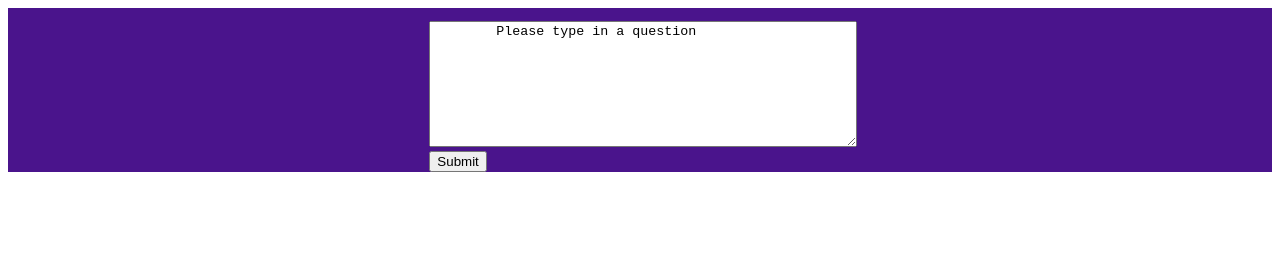
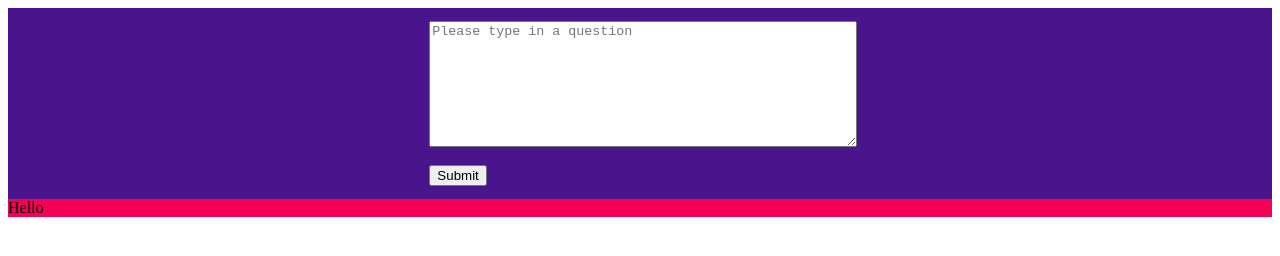
Before and after one commit to Arcazer/StrangerKnowsBest, a plain HTML site: page index.html in a window 1280 px wide. Drawn offline with Linux system fonts and the light colour scheme.

Commit message:
fix: Added a placeholder for the textarea instead of using actual content

```diff
--- a/index.html
+++ b/index.html
@@ -10,24 +10,18 @@
 <body>
 
   <header>
-    <form class="newQuestion" action="index.html/q" method="post">
-      <textarea class="inputArea" rows="8" cols ="50" type="text" >
-        Please type in a question
-
-      </textarea>
-      <button>Submit</button>
+    <form class="newQuestion" action="index.html" method="post">
+      <textarea class="inputArea" rows="8" cols ="50" type="text" placeholder="Please type in a question" ></textarea>
+      <button id="submit-button">Submit</button>
     </form>
-
-
 
 
 
   </header>
 
   <main>
-
+    Hello
   </main>
-
 
 
 
```
